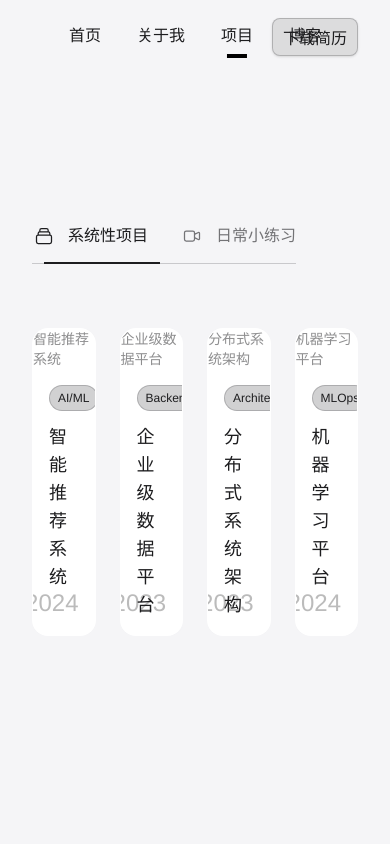
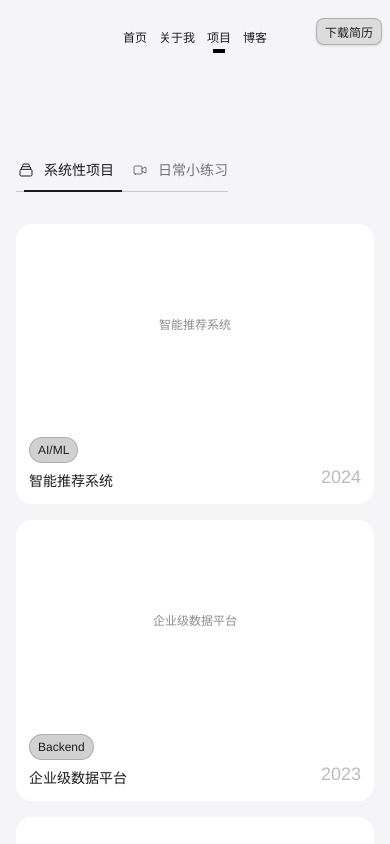
Before and after one commit to scallioncake/webweb, a React (Vite) app: page /project in a window 390 px wide. Shown: the top 844 px of the page. Built offline with nearby package versions, Linux system fonts and the light colour scheme.

Commit message:
优化 Project 页面手机端响应式布局
- 将固定 4 列网格改为响应式布局
- 手机端：1 列显示
- 平板端：2 列显示
- 桌面端：3-4 列显示
- 优化导航栏和按钮的手机端适配
- 调整字体大小和间距的响应式设计

```diff
--- a/src/screens/Project/Project.tsx
+++ b/src/screens/Project/Project.tsx
@@ -82,22 +82,22 @@ export const Project = (): JSX.Element => {
   return (
     <div className="min-h-screen relative overflow-hidden flex flex-col" style={{ backgroundColor: '#F5F5F7' }}>
       {/* 导航栏 */}
-      <header className="w-full h-20 px-8 py-4 relative z-10">
+      <header className="w-full h-20 px-4 sm:px-8 py-4 relative z-10">
         <NavigationMenu className="absolute top-0 left-1/2 transform -translate-x-1/2">
-          <NavigationMenuList className="inline-flex items-center justify-center gap-8">
+          <NavigationMenuList className="inline-flex items-center justify-center gap-2 sm:gap-4 md:gap-8">
             {navigationItems.map((item) => (
               <NavigationMenuItem key={item.label} className="flex-col h-20 justify-center relative flex-[0_0_auto] inline-flex items-center">
                 <NavigationMenuLink
                   href={item.href}
-                  className="inline-flex flex-col items-center gap-2 relative flex-[0_0_auto] group"
+                  className="inline-flex flex-col items-center gap-1 sm:gap-2 relative flex-[0_0_auto] group"
                 >
-                  <div className="relative w-fit text-base leading-[normal] whitespace-nowrap [font-family:'HarmonyOS_Sans_SC-Medium',Helvetica] font-medium tracking-[0] text-[#1D1D1F] transition-colors duration-300 group-hover:text-[#1D1D1F]/70">
+                  <div className="relative w-fit text-xs sm:text-sm md:text-base leading-[normal] whitespace-nowrap [font-family:'HarmonyOS_Sans_SC-Medium',Helvetica] font-medium tracking-[0] text-[#1D1D1F] transition-colors duration-300 group-hover:text-[#1D1D1F]/70">
                     {item.label}
                   </div>
                   <div
                     className={`relative h-1 transition-all duration-300 ${
                       item.active
-                        ? "w-5 bg-black"
+                        ? "w-3 sm:w-4 md:w-5 bg-black"
                         : "w-0 bg-transparent"
                     }`}
                   />
@@ -107,32 +107,32 @@ export const Project = (): JSX.Element => {
           </NavigationMenuList>
         </NavigationMenu>
 
-        <Button className="gap-1 px-2.5 py-1.5 absolute top-[18px] right-8 bg-black/10 border border-black/20 rounded-lg inline-flex items-center h-auto hover:bg-black/20 transition-colors">
-          <span className="relative w-fit text-[#1D1D1F] text-base leading-[normal] whitespace-nowrap [font-family:'HarmonyOS_Sans_SC-Medium',Helvetica] font-medium tracking-[0]">
+        <Button className="gap-1 px-2 sm:px-2.5 py-1 sm:py-1.5 absolute top-[18px] right-2 sm:right-4 md:right-8 bg-black/10 border border-black/20 rounded-lg inline-flex items-center h-auto hover:bg-black/20 transition-colors">
+          <span className="relative w-fit text-[#1D1D1F] text-xs sm:text-sm md:text-base leading-[normal] whitespace-nowrap [font-family:'HarmonyOS_Sans_SC-Medium',Helvetica] font-medium tracking-[0]">
             下载简历
           </span>
         </Button>
       </header>
 
       {/* 主要内容区域 */}
-      <main className="flex-1 px-8 py-16">
-        <div className="max-w-7xl mx-auto pt-20">
+      <main className="flex-1 px-4 sm:px-6 md:px-8 py-8 sm:py-12 md:py-16">
+        <div className="max-w-7xl mx-auto pt-12 sm:pt-16 md:pt-20">
 
           {/* 切换按钮 */}
-          <div className="flex justify-start mb-16">
+          <div className="flex justify-start mb-8 sm:mb-12 md:mb-16">
             <div className="relative">
               {/* 底部横线 */}
               <div className="absolute bottom-0 left-0 w-full h-px bg-[#1D1D1F]/20"></div>
 
-              <div className="flex items-center space-x-8">
+              <div className="flex items-center space-x-4 sm:space-x-6 md:space-x-8">
                 <button
                   onClick={() => setActiveTab('systematic')}
-                  className="group relative flex items-center space-x-3 pb-4 transition-all duration-300"
+                  className="group relative flex items-center space-x-2 sm:space-x-3 pb-3 sm:pb-4 transition-all duration-300"
                 >
                   {/* 图标 */}
-                  <div className="w-6 h-6 flex items-center justify-center">
+                  <div className="w-5 h-5 sm:w-6 sm:h-6 flex items-center justify-center">
                     <svg
-                      className={`w-5 h-5 transition-colors duration-300 ${
+                      className={`w-4 h-4 sm:w-5 sm:h-5 transition-colors duration-300 ${
                         activeTab === 'systematic'
                           ? 'text-[#1D1D1F]'
                           : 'text-[#1D1D1F]/60 group-hover:text-[#1D1D1F]'
@@ -146,7 +146,7 @@ export const Project = (): JSX.Element => {
                   </div>
 
                   {/* 文字 */}
-                  <span className={`text-base [font-family:'HarmonyOS_Sans_SC-Medium',Helvetica] font-medium transition-colors duration-300 ${
+                  <span className={`text-sm sm:text-base [font-family:'HarmonyOS_Sans_SC-Medium',Helvetica] font-medium transition-colors duration-300 ${
                     activeTab === 'systematic'
                       ? 'text-[#1D1D1F]'
                       : 'text-[#1D1D1F]/60 group-hover:text-[#1D1D1F]'
@@ -162,12 +162,12 @@ export const Project = (): JSX.Element => {
 
                 <button
                   onClick={() => setActiveTab('daily')}
-                  className="group relative flex items-center space-x-3 pb-4 transition-all duration-300"
+                  className="group relative flex items-center space-x-2 sm:space-x-3 pb-3 sm:pb-4 transition-all duration-300"
                 >
                   {/* 图标 */}
-                  <div className="w-6 h-6 flex items-center justify-center">
+                  <div className="w-5 h-5 sm:w-6 sm:h-6 flex items-center justify-center">
                     <svg
-                      className={`w-5 h-5 transition-colors duration-300 ${
+                      className={`w-4 h-4 sm:w-5 sm:h-5 transition-colors duration-300 ${
                         activeTab === 'daily'
                           ? 'text-[#1D1D1F]'
                           : 'text-[#1D1D1F]/60 group-hover:text-[#1D1D1F]'
@@ -181,7 +181,7 @@ export const Project = (): JSX.Element => {
                   </div>
 
                   {/* 文字 */}
-                  <span className={`text-base [font-family:'HarmonyOS_Sans_SC-Medium',Helvetica] font-medium transition-colors duration-300 ${
+                  <span className={`text-sm sm:text-base [font-family:'HarmonyOS_Sans_SC-Medium',Helvetica] font-medium transition-colors duration-300 ${
                     activeTab === 'daily'
                       ? 'text-[#1D1D1F]'
                       : 'text-[#1D1D1F]/60 group-hover:text-[#1D1D1F]'
@@ -203,38 +203,38 @@ export const Project = (): JSX.Element => {
             {/* 系统性项目 */}
             {activeTab === 'systematic' && (
               <div className="space-y-6">
-                <div className="grid grid-cols-4 gap-6">
+                <div className="grid grid-cols-1 sm:grid-cols-2 lg:grid-cols-3 xl:grid-cols-4 gap-4 sm:gap-6">
                   {systematicProjects.map((project, index) => (
                     <div key={index} className="group relative bg-white backdrop-blur-sm border border-white/10 rounded-2xl overflow-hidden hover:scale-105 transition-all duration-500">
                       {/* 项目图片占位 */}
                       <div className="aspect-video bg-gradient-to-br from-white/10 to-white/5 flex items-center justify-center relative">
-                        <div className="text-[#1D1D1F]/50 text-sm [font-family:'HarmonyOS_Sans_SC-Regular',Helvetica]">
+                        <div className="text-[#1D1D1F]/50 text-xs sm:text-sm [font-family:'HarmonyOS_Sans_SC-Regular',Helvetica] text-center px-2">
                           {project.title}
                         </div>
 
                         {/* 悬浮时显示描述 */}
-                        <div className="absolute inset-0 bg-white/90 backdrop-blur-sm flex items-center justify-center p-4 opacity-0 group-hover:opacity-100 transition-opacity duration-300">
-                          <p className="text-[#1D1D1F] text-sm leading-relaxed [font-family:'HarmonyOS_Sans_SC-Regular',Helvetica] text-center">
+                        <div className="absolute inset-0 bg-white/90 backdrop-blur-sm flex items-center justify-center p-3 sm:p-4 opacity-0 group-hover:opacity-100 transition-opacity duration-300">
+                          <p className="text-[#1D1D1F] text-xs sm:text-sm leading-relaxed [font-family:'HarmonyOS_Sans_SC-Regular',Helvetica] text-center">
                             {project.description}
                           </p>
                         </div>
                       </div>
 
                       {/* 项目信息 */}
-                      <div className="p-4 space-y-3">
+                      <div className="p-3 sm:p-4 space-y-2 sm:space-y-3">
                         <div className="flex items-center justify-between">
                           <span className="px-2 py-1 bg-[#1D1D1F]/20 border border-[#1D1D1F]/20 rounded-full text-[#1D1D1F] text-xs [font-family:'HarmonyOS_Sans_SC-Medium',Helvetica] font-medium">
                             {project.category}
                           </span>
                         </div>
 
-                        <h3 className="text-[#1D1D1F] text-lg [font-family:'HarmonyOS_Sans_SC-Medium',Helvetica] font-medium">
+                        <h3 className="text-[#1D1D1F] text-sm sm:text-base lg:text-lg [font-family:'HarmonyOS_Sans_SC-Medium',Helvetica] font-medium">
                           {project.title}
                         </h3>
                       </div>
 
                       {/* 年份显示 - 整个卡片的右下角 */}
-                      <div className="absolute bottom-4 right-4 text-[#1D1D1F]/30 text-2xl [font-family:'HarmonyOS_Sans_SC-Medium',Helvetica] font-medium">
+                      <div className="absolute bottom-3 sm:bottom-4 right-3 sm:right-4 text-[#1D1D1F]/30 text-lg sm:text-xl lg:text-2xl [font-family:'HarmonyOS_Sans_SC-Medium',Helvetica] font-medium">
                         {project.year}
                       </div>
                     </div>
@@ -246,38 +246,38 @@ export const Project = (): JSX.Element => {
             {/* 日常小练习 */}
             {activeTab === 'daily' && (
               <div className="space-y-6">
-                <div className="grid grid-cols-4 gap-6">
+                <div className="grid grid-cols-1 sm:grid-cols-2 lg:grid-cols-3 xl:grid-cols-4 gap-4 sm:gap-6">
                   {dailyPractices.map((project, index) => (
                     <div key={index} className="group relative bg-white backdrop-blur-sm border border-white/10 rounded-2xl overflow-hidden hover:scale-105 transition-all duration-500">
                       {/* 项目图片占位 */}
                       <div className="aspect-video bg-gradient-to-br from-white/10 to-white/5 flex items-center justify-center relative">
-                        <div className="text-[#1D1D1F]/50 text-sm [font-family:'HarmonyOS_Sans_SC-Regular',Helvetica]">
+                        <div className="text-[#1D1D1F]/50 text-xs sm:text-sm [font-family:'HarmonyOS_Sans_SC-Regular',Helvetica] text-center px-2">
                           {project.title}
                         </div>
 
                         {/* 悬浮时显示描述 */}
-                        <div className="absolute inset-0 bg-white/90 backdrop-blur-sm flex items-center justify-center p-4 opacity-0 group-hover:opacity-100 transition-opacity duration-300">
-                          <p className="text-[#1D1D1F] text-sm leading-relaxed [font-family:'HarmonyOS_Sans_SC-Regular',Helvetica] text-center">
+                        <div className="absolute inset-0 bg-white/90 backdrop-blur-sm flex items-center justify-center p-3 sm:p-4 opacity-0 group-hover:opacity-100 transition-opacity duration-300">
+                          <p className="text-[#1D1D1F] text-xs sm:text-sm leading-relaxed [font-family:'HarmonyOS_Sans_SC-Regular',Helvetica] text-center">
                             {project.description}
                           </p>
                         </div>
                       </div>
 
                       {/* 项目信息 */}
-                      <div className="p-4 space-y-3">
+                      <div className="p-3 sm:p-4 space-y-2 sm:space-y-3">
                         <div className="flex items-center justify-between">
                           <span className="px-2 py-1 bg-[#1D1D1F]/20 border border-[#1D1D1F]/20 rounded-full text-[#1D1D1F] text-xs [font-family:'HarmonyOS_Sans_SC-Medium',Helvetica] font-medium">
                             {project.category}
                           </span>
                         </div>
 
-                        <h3 className="text-[#1D1D1F] text-lg [font-family:'HarmonyOS_Sans_SC-Medium',Helvetica] font-medium">
+                        <h3 className="text-[#1D1D1F] text-sm sm:text-base lg:text-lg [font-family:'HarmonyOS_Sans_SC-Medium',Helvetica] font-medium">
                           {project.title}
                         </h3>
                       </div>
 
                       {/* 年份显示 - 整个卡片的右下角 */}
-                      <div className="absolute bottom-4 right-4 text-[#1D1D1F]/30 text-2xl [font-family:'HarmonyOS_Sans_SC-Medium',Helvetica] font-medium">
+                      <div className="absolute bottom-3 sm:bottom-4 right-3 sm:right-4 text-[#1D1D1F]/30 text-lg sm:text-xl lg:text-2xl [font-family:'HarmonyOS_Sans_SC-Medium',Helvetica] font-medium">
                         {project.year}
                       </div>
                     </div>
```
